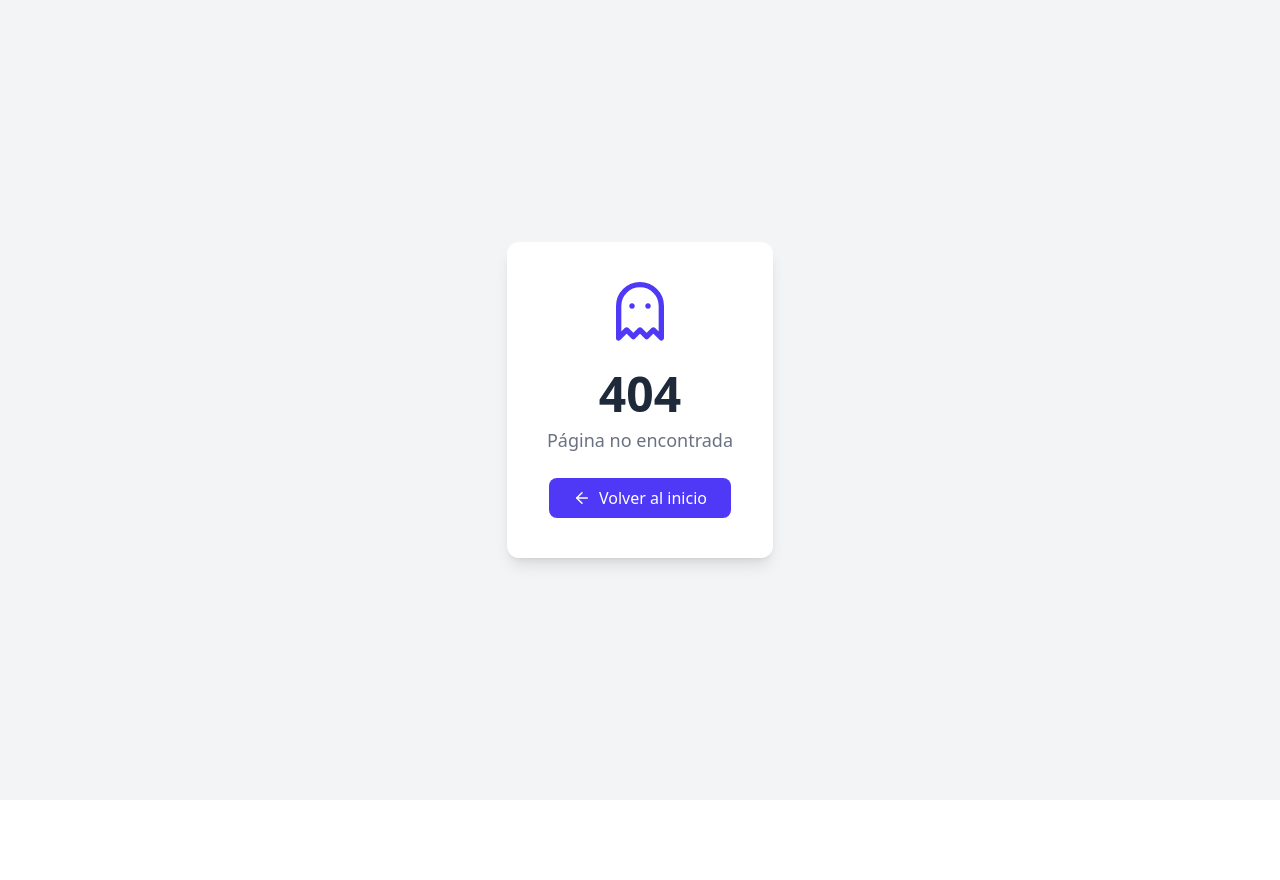
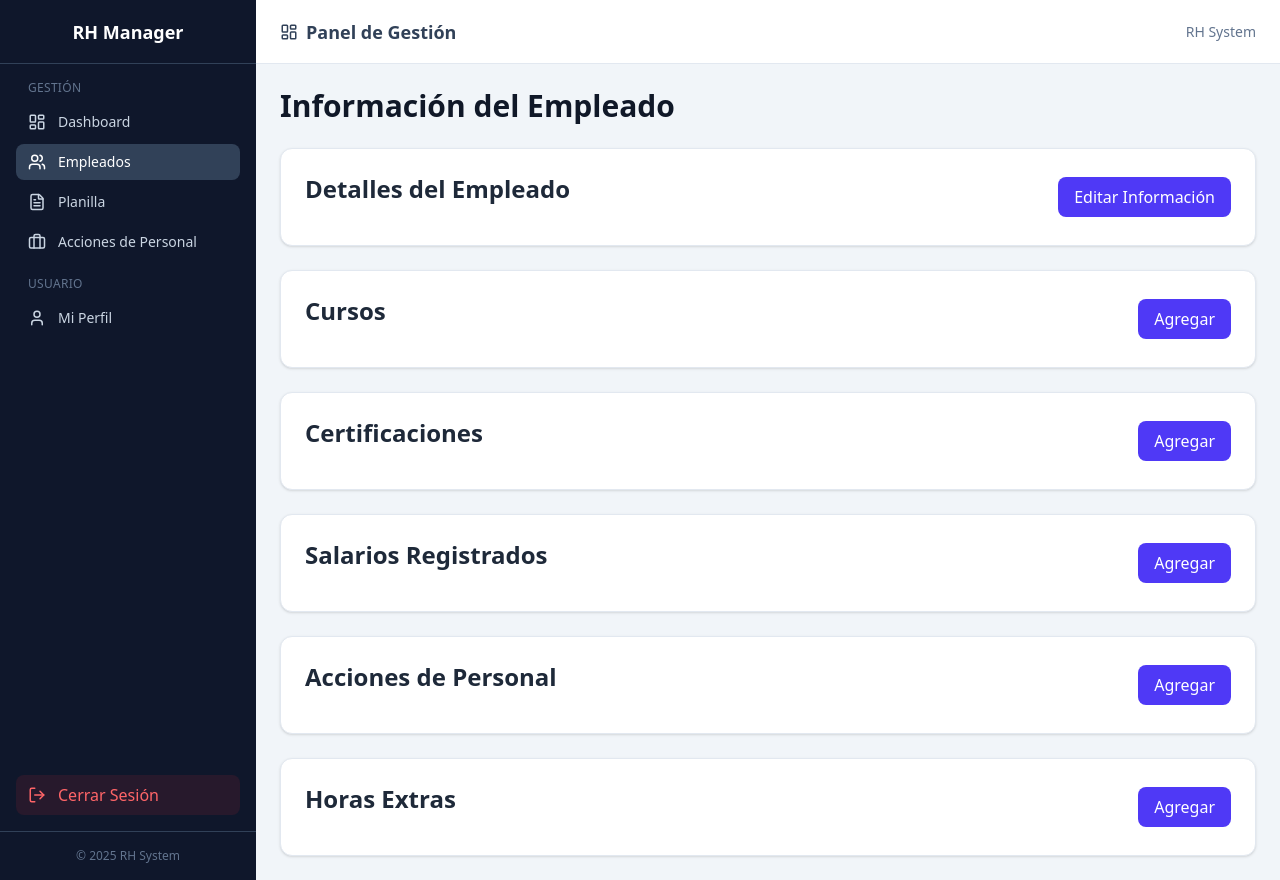
Before and after one commit to stevengazo/rh-web-app, a React (Vite) app: page /manager/employees/1 in a window 1280 px wide. Before the commit this address had no page. Before the commit the page ends 800 px from the top, so only its background shows below. Built offline with nearby package versions, Linux system fonts and the light colour scheme.

Commit message:
Feat new pages

```diff
--- a/src/Components/organisms/EmployeesTable.jsx
+++ b/src/Components/organisms/EmployeesTable.jsx
@@ -1,7 +1,9 @@
 import { motion } from "framer-motion";
 import { Eye, Edit, Trash2 } from "lucide-react";
+import { useNavigate } from "react-router-dom";
 
 const EmployeesTable = () => {
+  const navigate = useNavigate();
   // Mock data (luego lo reemplazas por API)
   const employees = [
     { id: 1, firstName: "Juan", lastName: "Pérez", email: "juan@empresa.com" },
@@ -44,7 +46,7 @@ const EmployeesTable = () => {
                 <td className="px-6 py-3 text-slate-600">{emp.email}</td>
                 <td className="px-6 py-3">
                   <div className="flex justify-center gap-2">
-                    <button className="p-1.5 rounded hover:bg-slate-200">
+                    <button className="p-1.5 rounded hover:bg-slate-200" onClick={()=> navigate(`/manager/employees/1`)}>
                       <Eye size={16} />
                     </button>
                     <button className="p-1.5 rounded hover:bg-slate-200">
--- a/src/pages/ActionsPage.jsx
+++ b/src/pages/ActionsPage.jsx
@@ -1,4 +1,3 @@
-
 import SectionTitle from "../components/SectionTitle";
 import Divider from "../components/Divider";
 import PrimaryButton from "../components/PrimaryButton";
@@ -7,8 +6,6 @@ const ActionsPage = () => {
   return (
     <>
       <SectionTitle>Acciones de Personal</SectionTitle>
-
-
     </>
   );
 };
--- a/src/pages/EmployeesPage.jsx
+++ b/src/pages/EmployeesPage.jsx
@@ -9,7 +9,12 @@ const EmployeesPage = () => {
   const employees = [
     { id: 1, firstName: "Juan", lastName: "Pérez", email: "juan@empresa.com" },
     { id: 2, firstName: "Ana", lastName: "Gómez", email: "ana@empresa.com" },
-    { id: 3, firstName: "Carlos", lastName: "Rodríguez", email: "carlos@empresa.com" },
+    {
+      id: 3,
+      firstName: "Carlos",
+      lastName: "Rodríguez",
+      email: "carlos@empresa.com",
+    },
   ];
 
   // Filtrado
@@ -27,12 +32,9 @@ const EmployeesPage = () => {
 
   return (
     <div className="space-y-6">
-
       {/* Header */}
       <div>
-        <h2 className="text-2xl font-semibold text-slate-800">
-          Empleados
-        </h2>
+        <h2 className="text-2xl font-semibold text-slate-800">Empleados</h2>
         <p className="text-sm text-slate-500">
           Gestión y administración del personal
         </p>
@@ -47,7 +49,6 @@ const EmployeesPage = () => {
 
       {/* Table */}
       <EmployeesTable employees={filteredEmployees} />
-
     </div>
   );
 };
--- a/src/pages/HomePage.jsx
+++ b/src/pages/HomePage.jsx
@@ -7,14 +7,12 @@ import PageTitle from "../components/PageTitle";
 const HomePage = () => {
   return (
     <div className="min-h-screen flex items-center justify-center bg-gradient-to-br from-slate-900 to-slate-700 text-white px-4">
-
       <motion.div
         initial={{ opacity: 0, y: 30 }}
         animate={{ opacity: 1, y: 0 }}
         transition={{ duration: 0.6 }}
         className="bg-slate-800 rounded-2xl shadow-xl p-10 max-w-md w-full text-center"
       >
-
         {/* Icono */}
         <motion.div
           initial={{ scale: 0.8 }}
@@ -26,7 +24,7 @@ const HomePage = () => {
         </motion.div>
 
         {/* Título */}
-        <PageTitle title={'Sistema de Recursos Humanos'} />
+        <PageTitle title={"Sistema de Recursos Humanos"} />
 
         <p className="text-slate-300 mb-8">
           Gestión moderna de empleados, planillas y vacaciones
@@ -34,7 +32,6 @@ const HomePage = () => {
 
         {/* Acciones */}
         <div className="flex flex-col gap-3">
-
           <NavLink to="/login">
             <motion.button
               whileHover={{ scale: 1.03 }}
@@ -56,7 +53,6 @@ const HomePage = () => {
               Crear Cuenta
             </motion.button>
           </NavLink>
-
         </div>
       </motion.div>
     </div>
--- /dev/null
+++ b/src/pages/ViewEmployeePage.jsx
@@ -0,0 +1,49 @@
+import PageTitle from "../components/PageTitle";
+import SectionTitle from "../components/SectionTitle";
+import PrimaryButton from "../components/PrimaryButton";
+
+const ViewEmployeePage = () => {
+  return (
+    <div>
+      <PageTitle>Información del Empleado</PageTitle>
+      <div className="bg-white rounded-xl shadow-sm border border-slate-200 p-6 mt-6">
+        <div className="flex flex-row justify-between items-center">
+          <SectionTitle>Detalles del Empleado</SectionTitle>
+          <PrimaryButton className="mt-4">Editar Información</PrimaryButton>
+        </div>
+      </div>
+      <div className="bg-white rounded-xl shadow-sm border border-slate-200 p-6 mt-6">
+        <div className="flex flex-row justify-between items-center">
+          <SectionTitle>Cursos</SectionTitle>
+          <PrimaryButton className="mt-4">Agregar</PrimaryButton>
+        </div>
+      </div>
+      <div className="bg-white rounded-xl shadow-sm border border-slate-200 p-6 mt-6">
+        <div className="flex flex-row justify-between items-center">
+          <SectionTitle>Certificaciones</SectionTitle>
+          <PrimaryButton className="mt-4">Agregar</PrimaryButton>
+        </div>
+      </div>
+      <div className="bg-white rounded-xl shadow-sm border border-slate-200 p-6 mt-6">
+        <div className="flex flex-row justify-between items-center">
+          <SectionTitle>Salarios Registrados</SectionTitle>
+          <PrimaryButton className="mt-4">Agregar</PrimaryButton>
+        </div>
+      </div>
+      <div className="bg-white rounded-xl shadow-sm border border-slate-200 p-6 mt-6">
+        <div className="flex flex-row justify-between items-center">
+          <SectionTitle>Acciones de Personal</SectionTitle>
+          <PrimaryButton className="mt-4">Agregar</PrimaryButton>
+        </div>
+      </div>
+      <div className="bg-white rounded-xl shadow-sm border border-slate-200 p-6 mt-6">
+        <div className="flex flex-row justify-between items-center">
+          <SectionTitle>Horas Extras</SectionTitle>
+          <PrimaryButton className="mt-4">Agregar</PrimaryButton>
+        </div>
+      </div>
+    </div>
+  );
+};
+
+export default ViewEmployeePage;
--- a/src/router/AppRouter.jsx
+++ b/src/router/AppRouter.jsx
@@ -13,6 +13,7 @@ import EmployeesPage from "../pages/EmployeesPage";
 import ManagerPage from "../pages/ManagerPage";
 import PayrollPage from "../pages/PayrollPage";
 import ActionsPage from "../pages/ActionsPage";
+import ViewEmployeePage from "../pages/ViewEmployeePage";
 
 const AppRouter = () => {
   return (
@@ -33,6 +34,7 @@ const AppRouter = () => {
           <Route path="/manager/employees" element={<EmployeesPage />} />
           <Route path="/manager/payroll" element={<PayrollPage />} />
           <Route path="/manager/actions" element={<ActionsPage />} />
+          <Route path="/manager/employees/:id" element={<ViewEmployeePage />} />
         </Route>
 
         {/* 404 */}
```
Also changed, not shown: src/pages/LoginPage.jsx (+11 -13 lines), src/pages/ManagerPage.jsx (+3 -12 lines), src/pages/MyProfilePage.jsx (+2 -6 lines), src/pages/NotFoundPage.jsx (+9 -13 lines), src/pages/RegisterPage.jsx (+17 -13 lines).
